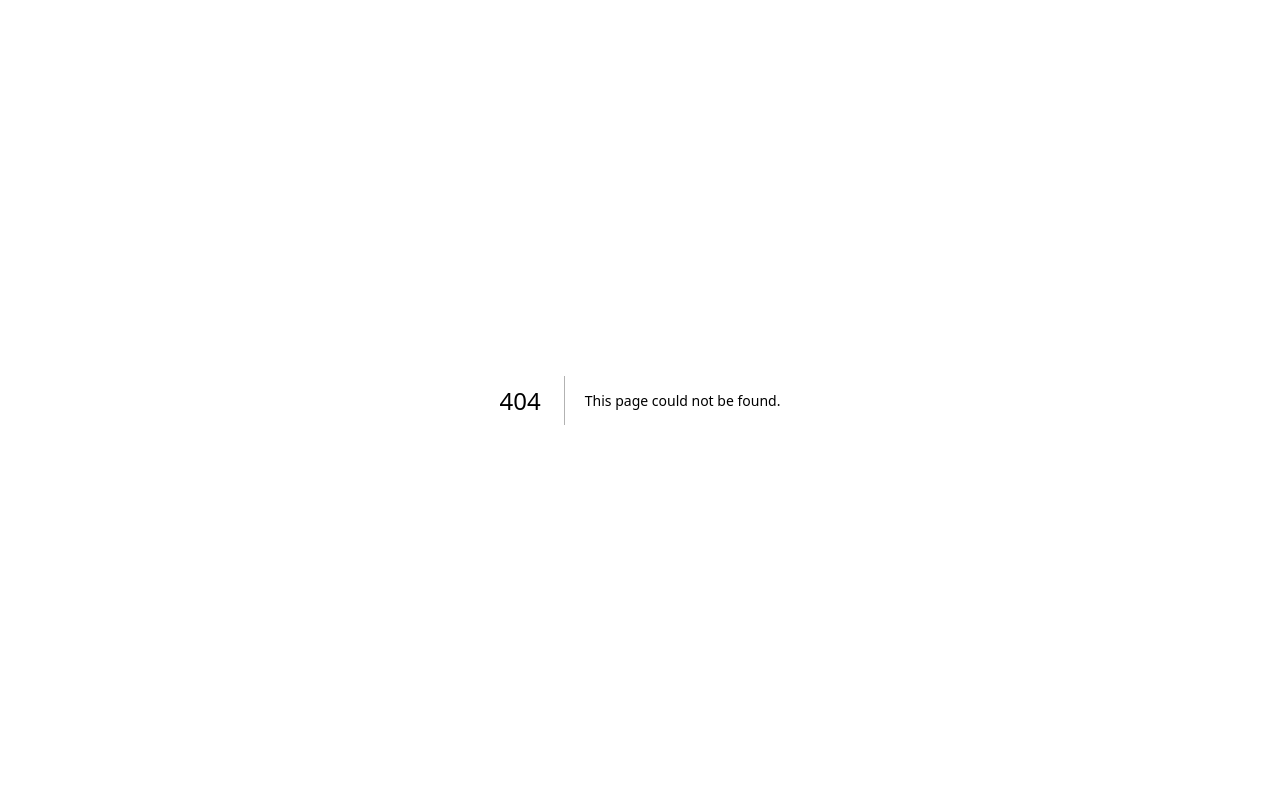
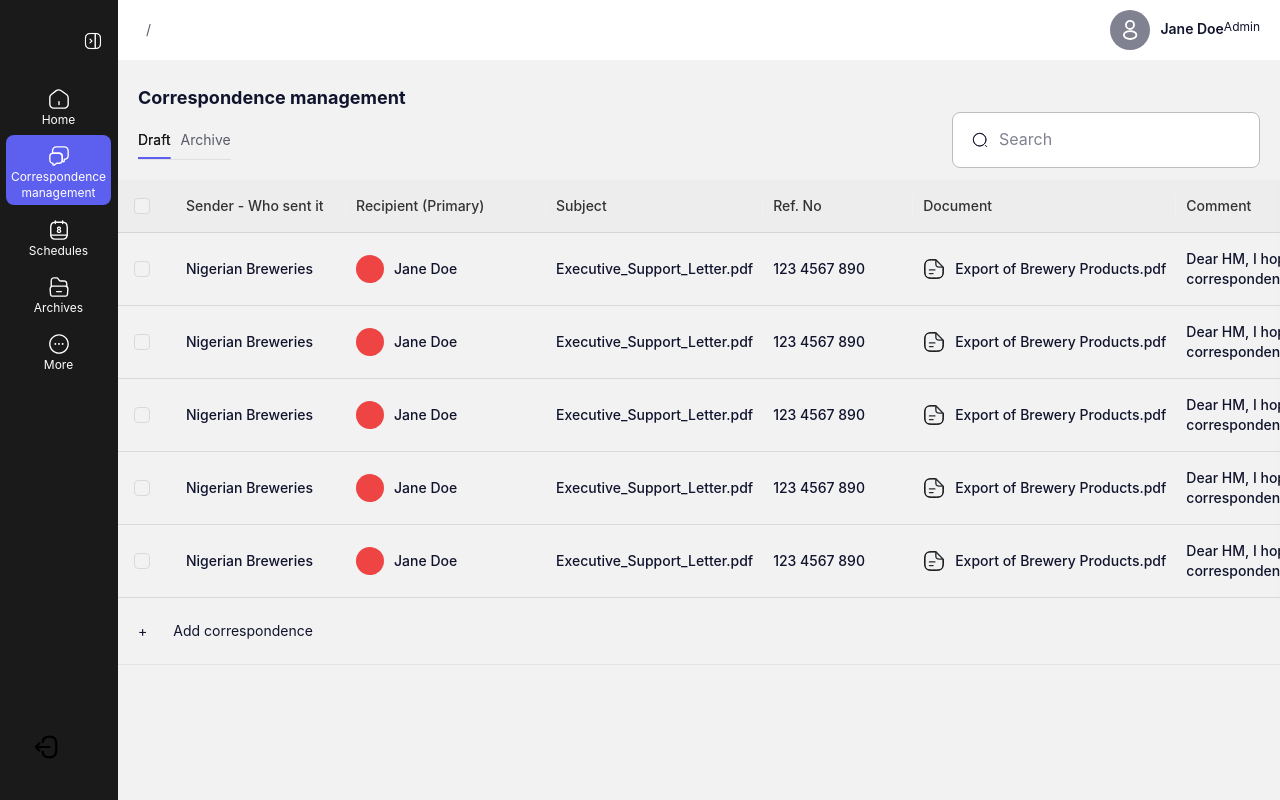
Before and after one commit to jidoggs/comms, a Next.js app: page /app/correspondence in a window 1280 px wide. Before the commit this address had no page. Built offline with nearby package versions, Linux system fonts and the light colour scheme.

Commit message:
update side nav

```diff
--- /dev/null
+++ b/src/app/app/correspondence/page.tsx
@@ -0,0 +1,152 @@
+'use client';
+import CustomTab from '@/common/components/CustomTab';
+import CustomTable from '@/common/components/CustomTable';
+import { Document, Search } from '@/common/components/icons';
+import { dummyCorrespondence } from '@/common/mockData';
+import { mergeClassName } from '@/common/utils';
+import { TabsProps } from 'antd';
+import { ColumnsType } from 'antd/es/table';
+import React, { useState } from 'react';
+import Action from './components/Action';
+import CustomInput from '@/common/CustomInput';
+
+const columns: ColumnsType<any> = [
+  {
+    title: 'Sender - Who sent it',
+    className: '!pl-5',
+    dataIndex: 'sent_by',
+    width: 180,
+    ellipsis: true,
+  },
+  {
+    title: 'Recipient (Primary)',
+    className: '',
+    dataIndex: 'recipient',
+    ellipsis: true,
+    width: 200,
+    render: (value: any) => {
+      return (
+        <div className="flex items-center gap-x-2.5">
+          <div className="size-7 rounded-full bg-red-500" />{' '}
+          <span>{value}</span>
+        </div>
+      );
+    },
+  },
+  {
+    title: 'Subject',
+    className: '',
+    dataIndex: 'subject',
+    ellipsis: true,
+    width: 150,
+  },
+  {
+    title: 'Ref. No',
+    className: '',
+    dataIndex: 'ref_no',
+    ellipsis: true,
+    width: 150,
+  },
+  {
+    title: 'Document',
+    className: '',
+    dataIndex: 'document',
+    ellipsis: true,
+    width: 220,
+    render: (value: any) => {
+      return (
+        <div className="flex items-center gap-x-2.5">
+          <Document />
+          <span>{value}</span>
+        </div>
+      );
+    },
+  },
+  {
+    title: 'Comment',
+    dataIndex: 'comment',
+    ellipsis: true,
+    width: 450,
+    className: '!text-wrap !max-w-full !break-words',
+  },
+  {
+    title: 'Date of correspondence',
+    dataIndex: 'created_at',
+    ellipsis: true,
+    width: 180,
+  },
+  {
+    title: 'Actions',
+    className: '!pr-3',
+    dataIndex: '',
+    ellipsis: true,
+    width: 135,
+    render: () => {
+      return <Action />;
+    },
+  },
+].map((itm) => ({
+  ...itm,
+  className: mergeClassName('!py-4 text-sm font-medium', itm.className),
+}));
+
+const SchedulePage = () => {
+  const [activeKey, setActiveKey] = useState('draft');
+  const items: TabsProps['items'] = [
+    {
+      key: 'draft',
+      label: 'Draft',
+    },
+    {
+      key: 'archive',
+      label: 'Archive',
+    },
+  ];
+
+  const tabChangeHandler = (state: string) => {
+    setActiveKey(state);
+  };
+
+  return (
+    <div>
+      <CustomTable
+        tableTitle="Correspondence management"
+        tabs={
+          <CustomTab
+            onChange={tabChangeHandler}
+            defaultKey={activeKey}
+            items={items}
+          />
+        }
+        searchPanel={
+          <CustomInput
+            prefix={<Search />}
+            placeholder="Search"
+            className={{
+              input:
+                'bg-custom-white_100 border-custom-gray_400 placeholder:text-custom-gray_400 outline-none',
+            }}
+          />
+        }
+        className={{
+          table: 'cursor-pointer',
+        }}
+        columns={columns}
+        dataSource={dummyCorrespondence}
+        size="large"
+        rowClassName="group"
+        rowSelection={{ columnWidth: 48 }}
+        footer={() => (
+          <button className="text-custom-main flex items-center gap-x-2.5 py-1.5 pl-2.5 text-sm">
+            +{' '}
+            <span className="hover:bg-custom-gray_500 rounded-lg px-4 py-3">
+              Add correspondence
+            </span>
+          </button>
+        )}
+      />
+    </div>
+  );
+};
+
+export default SchedulePage;
--- a/src/app/globals.css
+++ b/src/app/globals.css
@@ -53,3 +53,10 @@ body {
   height: 100% !important;
   border-radius: 2px !important;
 }
+
+.ant-menu-inline-collapsed li {
+ @apply !flex-row
+}
+.ant-menu-inline-collapsed li .ant-menu-title-content {
+ @apply !hidden
+}
--- a/src/common/components/icons/Archive.tsx
+++ b/src/common/components/icons/Archive.tsx
@@ -1,7 +1,7 @@
-import * as React from "react";
-import { Icon } from "./type";
+import * as React from 'react';
+import { Icon } from './type';
 
-const Archive: Icon = ({ size = "19", ...props }) => (
+const Archive: Icon = ({ size = '19', ...props }) => (
   <svg
     width={size}
     height={size}
@@ -12,15 +12,15 @@ const Archive: Icon = ({ size = "19", ...props }) => (
   >
     <path
       d="M16.7662 20.8543H5.23453C2.11786 20.8543 1.95286 19.1402 1.81536 17.756L1.44869 13.1635C1.36619 12.2743 1.62286 11.3852 2.19119 10.6702C2.86953 9.84516 3.83203 9.396 4.86786 9.396H17.1329C18.1504 9.396 19.1129 9.84516 19.7637 10.6243L19.9195 10.8352C20.4145 11.5135 20.6345 12.3385 20.552 13.1727L20.1854 17.7468C20.0479 19.1402 19.8829 20.8543 16.7662 20.8543ZM4.86786 10.771C4.25369 10.771 3.66703 11.046 3.28203 11.5227L3.21786 11.5868C2.92453 11.9627 2.76869 12.4943 2.82369 13.0443L3.19036 17.6368C3.31869 18.9752 3.37369 19.4793 5.23453 19.4793H16.7662C18.6362 19.4793 18.682 18.9752 18.8104 17.6277L19.177 13.0352C19.232 12.4943 19.0762 11.9535 18.7187 11.5318L18.627 11.4218C18.2145 10.991 17.692 10.771 17.1237 10.771H4.86786Z"
-      fill="#BDBDBD"
+      fill="currentColor"
     />
     <path
       d="M18.7923 11.2017C18.4165 11.2017 18.1048 10.89 18.1048 10.5142V8.87334C18.1048 6.14167 17.6281 5.66501 14.8965 5.66501H12.559C11.5231 5.66501 11.1657 5.29834 10.7715 4.77584L9.58898 3.20834C9.18565 2.67667 9.09398 2.54834 8.26898 2.54834H7.10482C4.37315 2.54834 3.89648 3.02501 3.89648 5.75667V10.4775C3.89648 10.8533 3.58482 11.165 3.20898 11.165C2.83315 11.165 2.52148 10.8533 2.52148 10.4775V5.75667C2.52148 2.24584 3.59398 1.17334 7.10482 1.17334H8.27815C9.68982 1.17334 10.1298 1.63167 10.6982 2.38334L11.8715 3.94167C12.119 4.27167 12.1373 4.29001 12.5681 4.29001H14.9057C18.4165 4.29001 19.489 5.36251 19.489 8.87334V10.5142C19.4798 10.89 19.1681 11.2017 18.7923 11.2017Z"
-      fill="#BDBDBD"
+      fill="currentColor"
     />
     <path
       d="M13.3562 16.271H8.64453C8.2687 16.271 7.95703 15.9593 7.95703 15.5835C7.95703 15.2077 8.2687 14.896 8.64453 14.896H13.3562C13.732 14.896 14.0437 15.2077 14.0437 15.5835C14.0437 15.9593 13.7412 16.271 13.3562 16.271Z"
-      fill="#BDBDBD"
+      fill="currentColor"
     />
   </svg>
 );
--- a/src/common/components/icons/Message.tsx
+++ b/src/common/components/icons/Message.tsx
@@ -1,12 +1,24 @@
-import * as React from "react";
-import { Icon } from "./type";
+import * as React from 'react';
+import { Icon } from './type';
 
-const Message: Icon = ({ size = "30", ...props }) => (
-  <svg width={size} height={size}  {...props} viewBox="0 0 22 22" fill="none" xmlns="http://www.w3.org/2000/svg">
-<path d="M15.4916 17.4256C15.2074 17.4256 14.9232 17.3431 14.6757 17.1781L13.7958 16.6006C13.5483 16.4356 13.4291 16.124 13.5116 15.8398C13.5758 15.629 13.6032 15.3814 13.6032 15.1064V11.3756C13.6032 9.88142 12.6683 8.94645 11.1741 8.94645H4.94991C4.83991 8.94645 4.73908 8.95564 4.63825 8.9648C4.44575 8.97397 4.26242 8.90979 4.11576 8.78146C3.96909 8.65313 3.89575 8.4698 3.89575 8.2773V5.73812C3.89575 3.04312 5.78409 1.15479 8.47908 1.15479H16.2708C18.9658 1.15479 20.8541 3.04312 20.8541 5.73812V10.4131C20.8541 11.7423 20.4049 12.9156 19.5799 13.7222C18.9199 14.3914 18.0033 14.8223 16.9583 14.9506V15.9681C16.9583 16.5181 16.6557 17.0131 16.1791 17.2698C15.9591 17.3706 15.7207 17.4256 15.4916 17.4256ZM14.9416 15.7023L15.5374 16.0414C15.5924 16.0139 15.5924 15.9681 15.5924 15.9589V14.2998C15.5924 13.9239 15.9041 13.6123 16.2799 13.6123C17.2424 13.6123 18.0582 13.3098 18.6174 12.7415C19.1949 12.1731 19.4882 11.3664 19.4882 10.4039V5.72894C19.4882 3.77644 18.2324 2.52061 16.2799 2.52061H8.48825C6.53575 2.52061 5.27991 3.77644 5.27991 5.72894V7.56228H11.1832C13.4199 7.56228 14.9874 9.1298 14.9874 11.3665V15.0972C14.9783 15.3081 14.9691 15.5098 14.9416 15.7023Z" fill="white"/>
-<path d="M5.56409 20.8542C5.36243 20.8542 5.15159 20.8084 4.95909 20.7075C4.52826 20.4784 4.26241 20.0383 4.26241 19.5433V18.8467C3.45575 18.7183 2.74076 18.3791 2.20909 17.8475C1.51242 17.1508 1.14575 16.1975 1.14575 15.0975V11.3667C1.14575 9.29502 2.50241 7.77335 4.51908 7.58085C4.66575 7.57168 4.80325 7.5625 4.94991 7.5625H11.1741C13.4108 7.5625 14.9782 9.13002 14.9782 11.3667V15.0975C14.9782 15.5008 14.9324 15.8767 14.8316 16.2158C14.4191 17.8658 13.0166 18.9017 11.1741 18.9017H8.89158L6.29741 20.625C6.07741 20.7808 5.82076 20.8542 5.56409 20.8542ZM4.94991 8.9375C4.83991 8.9375 4.73908 8.94668 4.63825 8.95585C3.31825 9.07502 2.52075 9.98252 2.52075 11.3667V15.0975C2.52075 15.8308 2.74992 16.445 3.18075 16.8758C3.60242 17.2975 4.21658 17.5267 4.94991 17.5267C5.32575 17.5267 5.63741 17.8383 5.63741 18.2142V19.415L8.29575 17.6458C8.40576 17.5725 8.54325 17.5267 8.68075 17.5267H11.1741C12.3841 17.5267 13.2366 16.9217 13.5024 15.8583C13.5666 15.6292 13.6032 15.3725 13.6032 15.0975V11.3667C13.6032 9.87252 12.6683 8.9375 11.1741 8.9375H4.94991Z" fill="white"/>
-</svg>
-
+const Message: Icon = ({ size = '30', ...props }) => (
+  <svg
+    width={size}
+    height={size}
+    {...props}
+    viewBox="0 0 22 22"
+    fill="none"
+    xmlns="http://www.w3.org/2000/svg"
+  >
+    <path
+      d="M15.4916 17.4256C15.2074 17.4256 14.9232 17.3431 14.6757 17.1781L13.7958 16.6006C13.5483 16.4356 13.4291 16.124 13.5116 15.8398C13.5758 15.629 13.6032 15.3814 13.6032 15.1064V11.3756C13.6032 9.88142 12.6683 8.94645 11.1741 8.94645H4.94991C4.83991 8.94645 4.73908 8.95564 4.63825 8.9648C4.44575 8.97397 4.26242 8.90979 4.11576 8.78146C3.96909 8.65313 3.89575 8.4698 3.89575 8.2773V5.73812C3.89575 3.04312 5.78409 1.15479 8.47908 1.15479H16.2708C18.9658 1.15479 20.8541 3.04312 20.8541 5.73812V10.4131C20.8541 11.7423 20.4049 12.9156 19.5799 13.7222C18.9199 14.3914 18.0033 14.8223 16.9583 14.9506V15.9681C16.9583 16.5181 16.6557 17.0131 16.1791 17.2698C15.9591 17.3706 15.7207 17.4256 15.4916 17.4256ZM14.9416 15.7023L15.5374 16.0414C15.5924 16.0139 15.5924 15.9681 15.5924 15.9589V14.2998C15.5924 13.9239 15.9041 13.6123 16.2799 13.6123C17.2424 13.6123 18.0582 13.3098 18.6174 12.7415C19.1949 12.1731 19.4882 11.3664 19.4882 10.4039V5.72894C19.4882 3.77644 18.2324 2.52061 16.2799 2.52061H8.48825C6.53575 2.52061 5.27991 3.77644 5.27991 5.72894V7.56228H11.1832C13.4199 7.56228 14.9874 9.1298 14.9874 11.3665V15.0972C14.9783 15.3081 14.9691 15.5098 14.9416 15.7023Z"
+      fill="currentColor"
+    />
+    <path
+      d="M5.56409 20.8542C5.36243 20.8542 5.15159 20.8084 4.95909 20.7075C4.52826 20.4784 4.26241 20.0383 4.26241 19.5433V18.8467C3.45575 18.7183 2.74076 18.3791 2.20909 17.8475C1.51242 17.1508 1.14575 16.1975 1.14575 15.0975V11.3667C1.14575 9.29502 2.50241 7.77335 4.51908 7.58085C4.66575 7.57168 4.80325 7.5625 4.94991 7.5625H11.1741C13.4108 7.5625 14.9782 9.13002 14.9782 11.3667V15.0975C14.9782 15.5008 14.9324 15.8767 14.8316 16.2158C14.4191 17.8658 13.0166 18.9017 11.1741 18.9017H8.89158L6.29741 20.625C6.07741 20.7808 5.82076 20.8542 5.56409 20.8542ZM4.94991 8.9375C4.83991 8.9375 4.73908 8.94668 4.63825 8.95585C3.31825 9.07502 2.52075 9.98252 2.52075 11.3667V15.0975C2.52075 15.8308 2.74992 16.445 3.18075 16.8758C3.60242 17.2975 4.21658 17.5267 4.94991 17.5267C5.32575 17.5267 5.63741 17.8383 5.63741 18.2142V19.415L8.29575 17.6458C8.40576 17.5725 8.54325 17.5267 8.68075 17.5267H11.1741C12.3841 17.5267 13.2366 16.9217 13.5024 15.8583C13.5666 15.6292 13.6032 15.3725 13.6032 15.0975V11.3667C13.6032 9.87252 12.6683 8.9375 11.1741 8.9375H4.94991Z"
+      fill="currentColor"
+    />
+  </svg>
 );
 
 export default Message;
--- a/src/common/components/icons/More.tsx
+++ b/src/common/components/icons/More.tsx
@@ -1,7 +1,7 @@
-import * as React from "react";
-import { Icon } from "./type";
+import * as React from 'react';
+import { Icon } from './type';
 
-const More: Icon = ({ size = "19", ...props }) => (
+const More: Icon = ({ size = '19', ...props }) => (
   <svg
     width={size}
     height={size}
@@ -15,20 +15,20 @@ const More: Icon = ({ size = "19", ...props }) => (
     </mask>
     <path
       d="M11.0007 19.3543C6.39324 19.3543 2.64648 15.6076 2.64648 11.0002H-0.353516C-0.353516 17.2644 4.73639 22.3543 11.0007 22.3543V19.3543ZM2.64648 11.0002C2.64648 6.39276 6.39324 2.646 11.0007 2.646V-0.354004C4.73639 -0.354004 -0.353516 4.7359 -0.353516 11.0002H2.64648ZM11.0007 2.646C15.6081 2.646 19.3548 6.39276 19.3548 11.0002H22.3548C22.3548 4.7359 17.2649 -0.354004 11.0007 -0.354004V2.646ZM19.3548 11.0002C19.3548 15.6076 15.6081 19.3543 11.0007 19.3543V22.3543C17.2649 22.3543 22.3548 17.2644 22.3548 11.0002H19.3548ZM11.0007 1.021C5.49722 1.021 1.02148 5.49674 1.02148 11.0002H4.02148C4.02148 7.15359 7.15408 4.021 11.0007 4.021V1.021ZM1.02148 11.0002C1.02148 16.5036 5.49722 20.9793 11.0007 20.9793V17.9793C7.15408 17.9793 4.02148 14.8467 4.02148 11.0002H1.02148ZM11.0007 20.9793C16.5041 20.9793 20.9798 16.5036 20.9798 11.0002H17.9798C17.9798 14.8467 14.8472 17.9793 11.0007 17.9793V20.9793ZM20.9798 11.0002C20.9798 5.49674 16.5041 1.021 11.0007 1.021V4.021C14.8472 4.021 17.9798 7.15359 17.9798 11.0002H20.9798Z"
-      fill="#BDBDBD"
+      fill="currentColor"
       mask="url(#path-1-inside-1_11458_5757)"
     />
     <path
       d="M11.0007 11.9168C10.4873 11.9168 10.084 11.5043 10.084 11.0002C10.084 10.496 10.4965 10.0835 11.0007 10.0835C11.5048 10.0835 11.9173 10.496 11.9173 11.0002C11.9173 11.5043 11.514 11.9168 11.0007 11.9168Z"
-      fill="#BDBDBD"
+      fill="currentColor"
     />
     <path
       d="M14.6667 11.9168C14.1533 11.9168 13.75 11.5043 13.75 11.0002C13.75 10.496 14.1625 10.0835 14.6667 10.0835C15.1708 10.0835 15.5833 10.496 15.5833 11.0002C15.5833 11.5043 15.18 11.9168 14.6667 11.9168Z"
-      fill="#BDBDBD"
+      fill="currentColor"
     />
     <path
       d="M7.33268 11.9168C6.81935 11.9168 6.41602 11.5043 6.41602 11.0002C6.41602 10.496 6.82852 10.0835 7.33268 10.0835C7.83685 10.0835 8.24935 10.496 8.24935 11.0002C8.24935 11.5043 7.84602 11.9168 7.33268 11.9168Z"
-      fill="#BDBDBD"
+      fill="currentColor"
     />
   </svg>
 );
--- a/src/common/components/icons/Schedule.tsx
+++ b/src/common/components/icons/Schedule.tsx
@@ -1,7 +1,7 @@
-import * as React from "react";
-import { Icon } from "./type";
+import * as React from 'react';
+import { Icon } from './type';
 
-const Schedule: Icon = ({ size = "19", ...props }) => (
+const Schedule: Icon = ({ size = '19', ...props }) => (
   <svg
     width={size}
     height={size}
@@ -12,23 +12,23 @@ const Schedule: Icon = ({ size = "19", ...props }) => (
   >
     <path
       d="M7.33398 5.271C6.95815 5.271 6.64648 4.95933 6.64648 4.5835V1.8335C6.64648 1.45766 6.95815 1.146 7.33398 1.146C7.70982 1.146 8.02148 1.45766 8.02148 1.8335V4.5835C8.02148 4.95933 7.70982 5.271 7.33398 5.271Z"
-      fill="#BDBDBD"
+      fill="currentColor"
     />
     <path
       d="M14.666 5.271C14.2902 5.271 13.9785 4.95933 13.9785 4.5835V1.8335C13.9785 1.45766 14.2902 1.146 14.666 1.146C15.0418 1.146 15.3535 1.45766 15.3535 1.8335V4.5835C15.3535 4.95933 15.0418 5.271 14.666 5.271Z"
-      fill="#BDBDBD"
+      fill="currentColor"
     />
     <path
       d="M13.75 20.8543H8.25C3.09833 20.8543 2.0625 18.4252 2.0625 14.5018V8.846C2.0625 4.501 3.52917 2.73183 7.29667 2.521H14.6667C14.6758 2.521 14.6942 2.521 14.7033 2.521C18.4708 2.73183 19.9375 4.501 19.9375 8.846V14.5018C19.9375 18.4252 18.9017 20.8543 13.75 20.8543ZM7.33333 3.896C4.76667 4.04266 3.4375 4.84933 3.4375 8.846V14.5018C3.4375 18.0127 4.10667 19.4793 8.25 19.4793H13.75C17.8933 19.4793 18.5625 18.0127 18.5625 14.5018V8.846C18.5625 4.8585 17.2425 4.04266 14.6483 3.896H7.33333Z"
-      fill="#BDBDBD"
+      fill="currentColor"
     />
     <path
       d="M19.0202 16.8208H2.97852C2.60268 16.8208 2.29102 16.5091 2.29102 16.1333C2.29102 15.7575 2.60268 15.4458 2.97852 15.4458H19.0202C19.396 15.4458 19.7077 15.7575 19.7077 16.1333C19.7077 16.5091 19.396 16.8208 19.0202 16.8208Z"
-      fill="#BDBDBD"
+      fill="currentColor"
     />
     <path
       d="M11.0007 7.5625C9.87315 7.5625 8.91982 8.17667 8.91982 9.36833C8.91982 9.93667 9.18565 10.3675 9.58898 10.6425C9.02982 10.9725 8.70898 11.5042 8.70898 12.1275C8.70898 13.2642 9.57982 13.97 11.0007 13.97C12.4123 13.97 13.2923 13.2642 13.2923 12.1275C13.2923 11.5042 12.9715 10.9633 12.4032 10.6425C12.8157 10.3583 13.0723 9.93667 13.0723 9.36833C13.0723 8.17667 12.1282 7.5625 11.0007 7.5625ZM11.0007 10.1658C10.524 10.1658 10.1757 9.88167 10.1757 9.4325C10.1757 8.97417 10.524 8.70833 11.0007 8.70833C11.4773 8.70833 11.8257 8.97417 11.8257 9.4325C11.8257 9.88167 11.4773 10.1658 11.0007 10.1658ZM11.0007 12.8333C10.3957 12.8333 9.95565 12.5308 9.95565 11.9808C9.95565 11.4308 10.3957 11.1375 11.0007 11.1375C11.6057 11.1375 12.0457 11.44 12.0457 11.9808C12.0457 12.5308 11.6057 12.8333 11.0007 12.8333Z"
-      fill="#BDBDBD"
+      fill="currentColor"
     />
   </svg>
 );
--- a/src/common/components/private/SideNav/helper.tsx
+++ b/src/common/components/private/SideNav/helper.tsx
@@ -1,16 +1,23 @@
-import React from "react";
-import type { MenuProps } from "antd";
-import { UserPreDefinedRole, UserRoles } from "@/app/auth/types/auth";
-import { Home, More, Archive, Schedule } from "@/common/components/icons";
+import React from 'react';
+import type { MenuProps } from 'antd';
+import { UserPreDefinedRole, UserRoles } from '@/app/auth/types/auth';
+import {
+  Home,
+  More,
+  Archive,
+  Schedule,
+  Message,
+} from '@/common/components/icons';
 
-type MenuItem = Required<MenuProps>["items"][number];
+type MenuItem = Required<MenuProps>['items'][number];
 
 export function getItem(
   label: React.ReactNode,
   key: React.Key,
   icon?: React.ReactNode,
+  className?: string,
   children?: MenuItem[],
-  type?: "group"
+  type?: 'group'
 ): MenuItem {
   return {
     key,
@@ -18,37 +25,55 @@ export function getItem(
     children,
     label,
     type,
+    className,
   } as MenuItem;
 }
+
+const navClassName =
+  '!flex flex-col item-center justify-center !px-0.5 !pt-2.5 !pb-1 !h-auto gap-y-0.5';
 
 const navItems = {
   HOME: getItem(
     <span>Home</span>,
-    "/app/home",
-    <span className="mr-2">
+    '/app/home',
+    <span className="">
       <Home size="22" />
-    </span>
+    </span>,
+    navClassName
+  ),
+  CORRESPONDENCE: getItem(
+    <span className="block w-[104px] text-wrap text-center leading-4">
+      Correspondence management
+    </span>,
+    '/app/correspondence',
+    <span className="">
+      <Message size="22" />
+    </span>,
+    navClassName
   ),
   SCHEDULES: getItem(
     <span>Schedules</span>,
-    "/app/schedule",
-    <span className="mr-2">
+    '/app/schedule',
+    <span className="">
       <Schedule size="22" />
-    </span>
+    </span>,
+    navClassName
   ),
   ARCHIVES: getItem(
     <span>Archives</span>,
-    "/app/archives",
-    <span className="mr-2">
+    '/app/archives',
+    <span className="">
       <Archive size="22" />
-    </span>
+    </span>,
+    navClassName
   ),
   MORE: getItem(
     <span>More</span>,
-    "/app/more",
-    <span className="mr-2">
+    '/app/more',
+    <span className="">
       <More size="22" />
-    </span>
+    </span>,
+    navClassName
   ),
 };
 
@@ -72,10 +97,13 @@ const publicUser: never[] = [];
 
 const superAdminNav = [
   navItems.HOME,
+  navItems.CORRESPONDENCE,
   navItems.SCHEDULES,
   navItems.ARCHIVES,
   navItems.MORE,
 ];
+
+// const adjust = (second) => { third }
 
 const getUserNavItemsByRole = (role: UserRoles) => {
   switch (role) {
@@ -104,7 +132,7 @@ export const menuItemRenderer = (role: UserRoles) => {
 };
 
 export const generateDefaultKey = (path: string) => {
-  return path.split("/").splice(0, 3).join("/").split("?")?.[0];
+  return path.split('/').splice(0, 3).join('/').split('?')?.[0];
 };
 
-export const rootSubmenuKeys = ["sub1", "sub2", "sub3"];
+export const rootSubmenuKeys = ['sub1', 'sub2', 'sub3'];
--- a/src/common/components/private/SideNav/index.tsx
+++ b/src/common/components/private/SideNav/index.tsx
@@ -1,23 +1,23 @@
-"use client";
-import React, { useEffect, useState } from "react";
-import { usePathname, useRouter } from "next/navigation";
-import { Layout, Menu } from "antd";
-import type { MenuProps } from "antd";
+'use client';
+import React, { useEffect, useState } from 'react';
+import { usePathname, useRouter } from 'next/navigation';
+import { Layout, Menu } from 'antd';
+import type { MenuProps } from 'antd';
 import {
   generateDefaultKey,
   menuItemRenderer,
   rootSubmenuKeys,
-} from "@/common/components/private/SideNav/helper";
-import useBreakpoint from "antd/lib/grid/hooks/useBreakpoint";
-import { UserPreDefinedRole } from "@/app/auth/types/auth";
-import { Collapse, Logout } from "@/common/components/icons";
+} from '@/common/components/private/SideNav/helper';
+import useBreakpoint from 'antd/lib/grid/hooks/useBreakpoint';
+import { UserPreDefinedRole } from '@/app/auth/types/auth';
+import { Collapse, Logout } from '@/common/components/icons';
 
 const { Sider } = Layout;
 
 function SideNav({ role }: { role: UserPreDefinedRole }) {
   const router = useRouter();
   const pathname = usePathname();
-  const [openKeys, setOpenKeys] = useState(["sub1"]);
+  const [openKeys, setOpenKeys] = useState(['sub1']);
   const [collapsed, setCollapsed] = useState(false);
   const { lg } = useBreakpoint();
 
@@ -31,7 +31,7 @@ function SideNav({ role }: { role: UserPreDefinedRole }) {
     setCollapsed(!collapsed);
   };
 
-  const onOpenChange: MenuProps["onOpenChange"] = (keys) => {
+  const onOpenChange: MenuProps['onOpenChange'] = (keys) => {
     const latestOpenKey = keys.find((key) => openKeys.indexOf(key) === -1);
     if (latestOpenKey && rootSubmenuKeys.indexOf(latestOpenKey!) === -1) {
       setOpenKeys(keys);
@@ -45,7 +45,7 @@ function SideNav({ role }: { role: UserPreDefinedRole }) {
       // collapsible
       collapsed={collapsed}
       // onCollapse={(value) => setCollapsed(value)}
-      width={220}
+      width={118}
       // className="h-screen"
       style={{ paddingTop: 32 }}
     >
@@ -55,11 +55,11 @@ function SideNav({ role }: { role: UserPreDefinedRole }) {
       >
         <div />
         <button onClick={toggleCollapsed}>
-          {collapsed ? <Collapse size="36" /> : <Collapse size="36" />}
+          {collapsed ? <Collapse size="18" /> : <Collapse size="18" />}
         </button>
       </div>
 
-      <div className="w-full flex flex-col py-6 gap-y-12">
+      <div className="flex w-full flex-col gap-y-12 py-6">
         {/* <Image
           src="/images/logoministry.png"
           alt="ministry"
@@ -73,8 +73,9 @@ function SideNav({ role }: { role: UserPreDefinedRole }) {
           openKeys={openKeys}
           onOpenChange={onOpenChange}
           defaultSelectedKeys={[generateDefaultKey(pathname)]}
-          // inlineCollapsed={collapsed}
+          inlineCollapsed={collapsed}
           onClick={({ key }) => router.push(key)}
+          className="flex flex-col gap-y-1 px-1.5"
           items={menuItemRenderer(role)}
         />
       </div>
```
Also changed, not shown: src/app/app/schedule/page.tsx (+7 -139 lines), src/common/components/lib/AntdRegistry.tsx (+10 -4 lines), src/app/app/correspondence/components/Action.tsx (renamed from src/app/app/schedule/components/Action.tsx).
